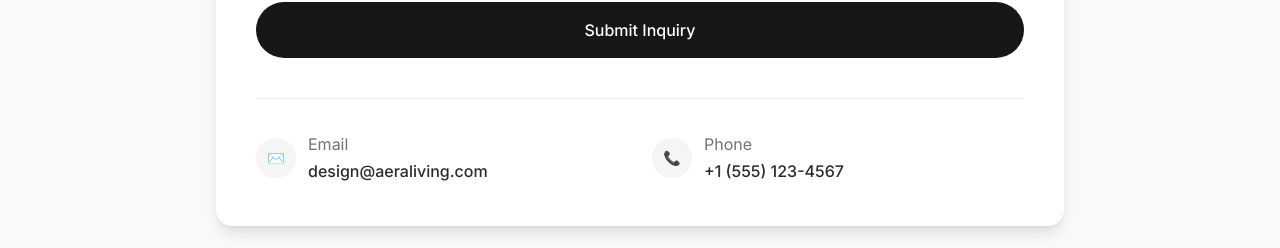
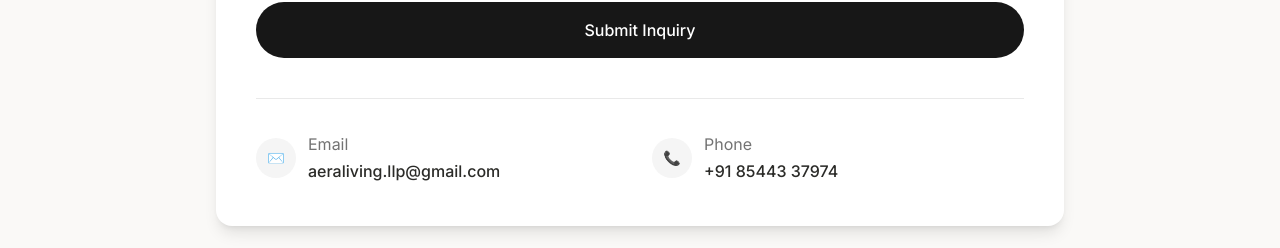
Before and after one commit to Paranormal31/aera-living, a Next.js app: page /interior-design in a window 1280 px wide. Shown: the part 4874-5122 px from the top of the page. Built offline with nearby package versions, Linux system fonts and the light colour scheme.

Commit message:
Update interior design contact info

```diff
--- a/components/StartProject.tsx
+++ b/components/StartProject.tsx
@@ -93,7 +93,7 @@ export default function StartProject() {
               </div>
               <div>
                 <p className="text-neutral-500">Email</p>
-                <p className="font-medium">design@aeraliving.com</p>
+                <p className="font-medium">aeraliving.llp@gmail.com</p>
               </div>
             </div>
 
@@ -103,7 +103,7 @@ export default function StartProject() {
               </div>
               <div>
                 <p className="text-neutral-500">Phone</p>
-                <p className="font-medium">+1 (555) 123-4567</p>
+                <p className="font-medium">+91 85443 37974</p>
               </div>
             </div>
           </div>
```
